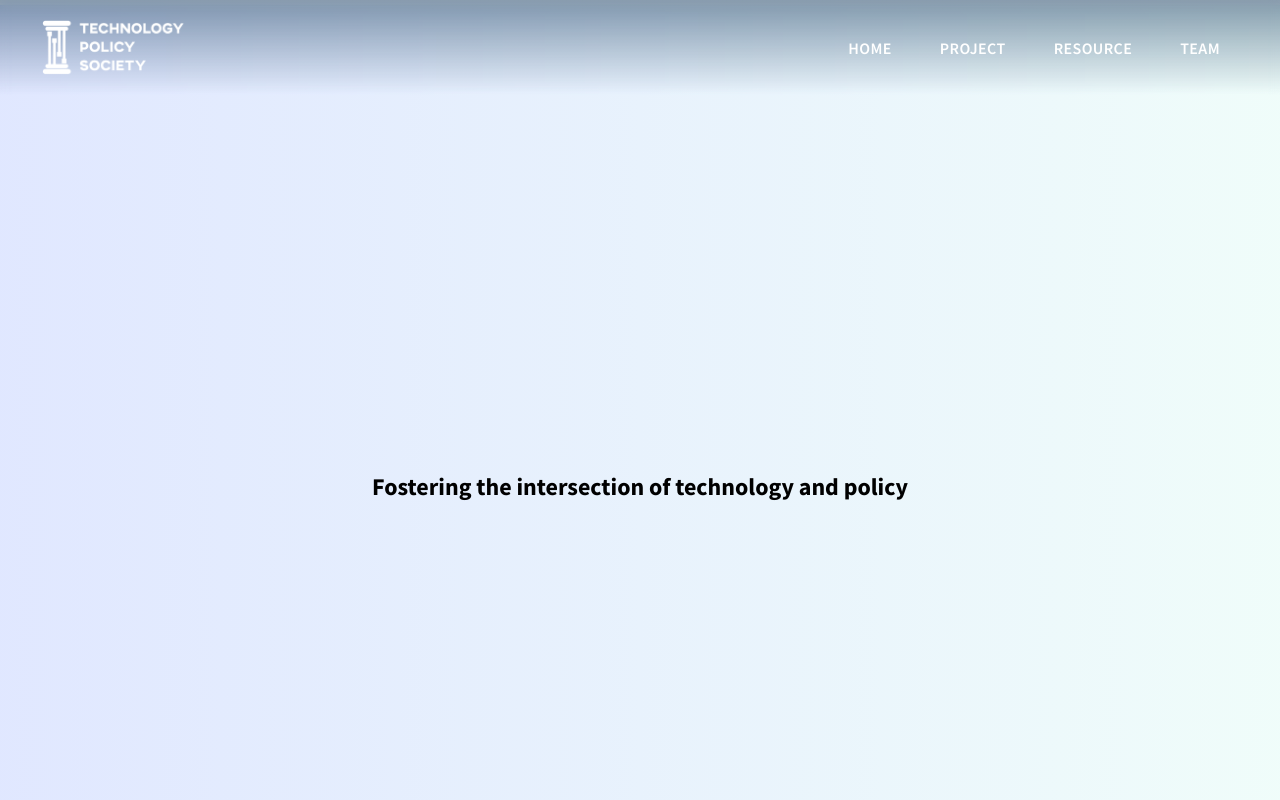
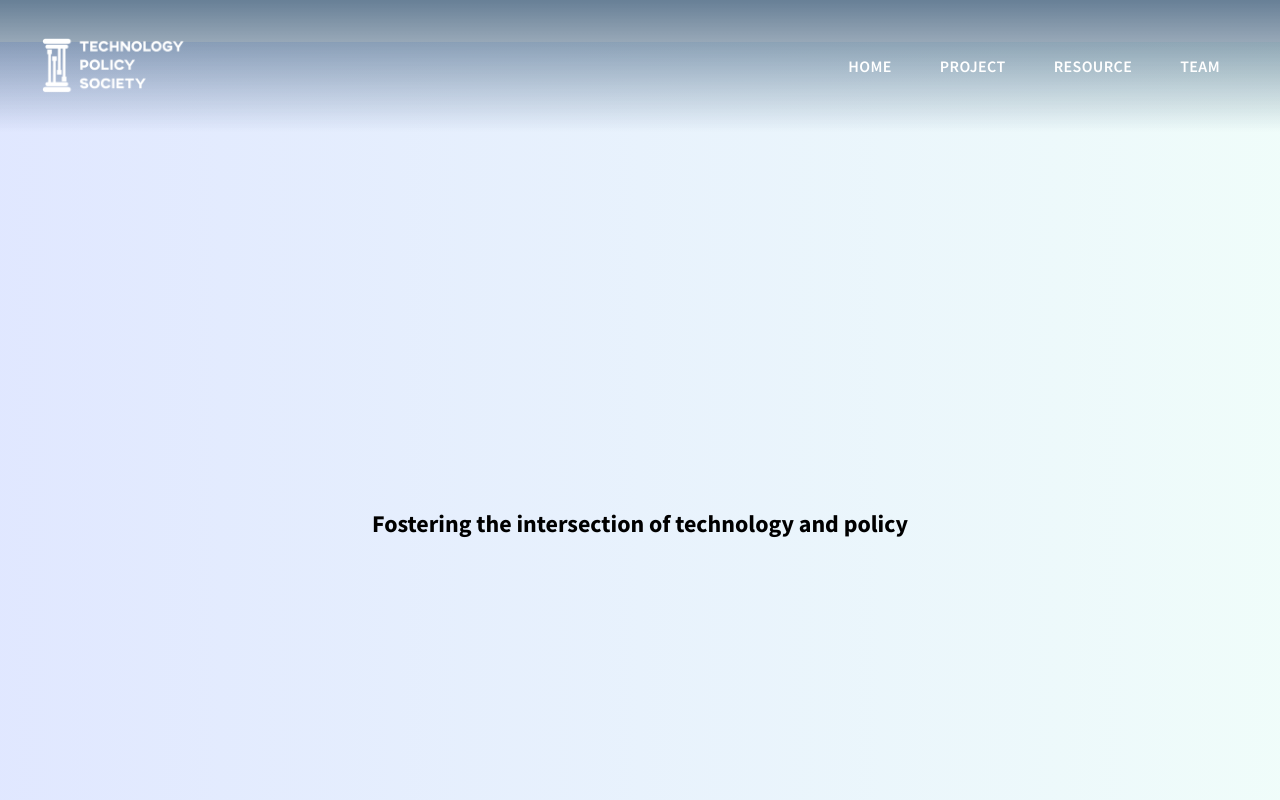
Before and after one commit to baekbyte/tps-website, a React (Create React App) app: page /home in a window 1280 px wide. Shown: the top 800 px of the page. Built offline with nearby package versions, Linux system fonts and the light colour scheme.

Commit message:
Padding edits

```diff
--- a/src/components/Navigation.css
+++ b/src/components/Navigation.css
@@ -1,12 +1,13 @@
 .sticky-nav {
-    background-image: linear-gradient(rgba(22, 59, 94, 0.5), transparent);
+    background-image: linear-gradient(rgba(22, 59, 94, 0.65), transparent);
     border-bottom: none;
     box-shadow: none;
     position: sticky;
     top: 0;
     z-index: 1000;
     padding: 1.25rem 0;
-    backdrop-filter: blur(5px);
+    padding-top: 3%;
+    padding-bottom: 3%;
 }
 
 .nav-container {
```
